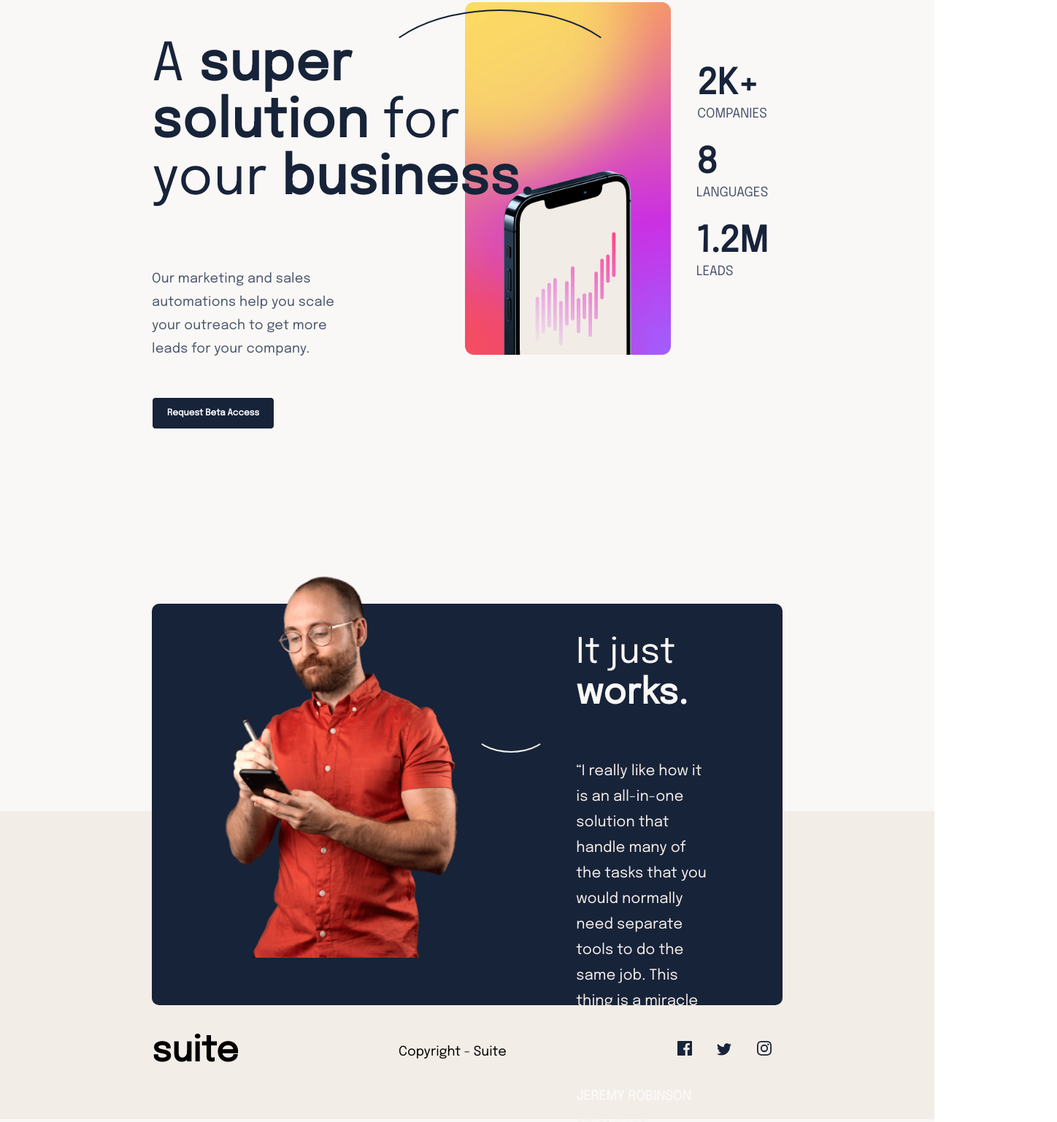
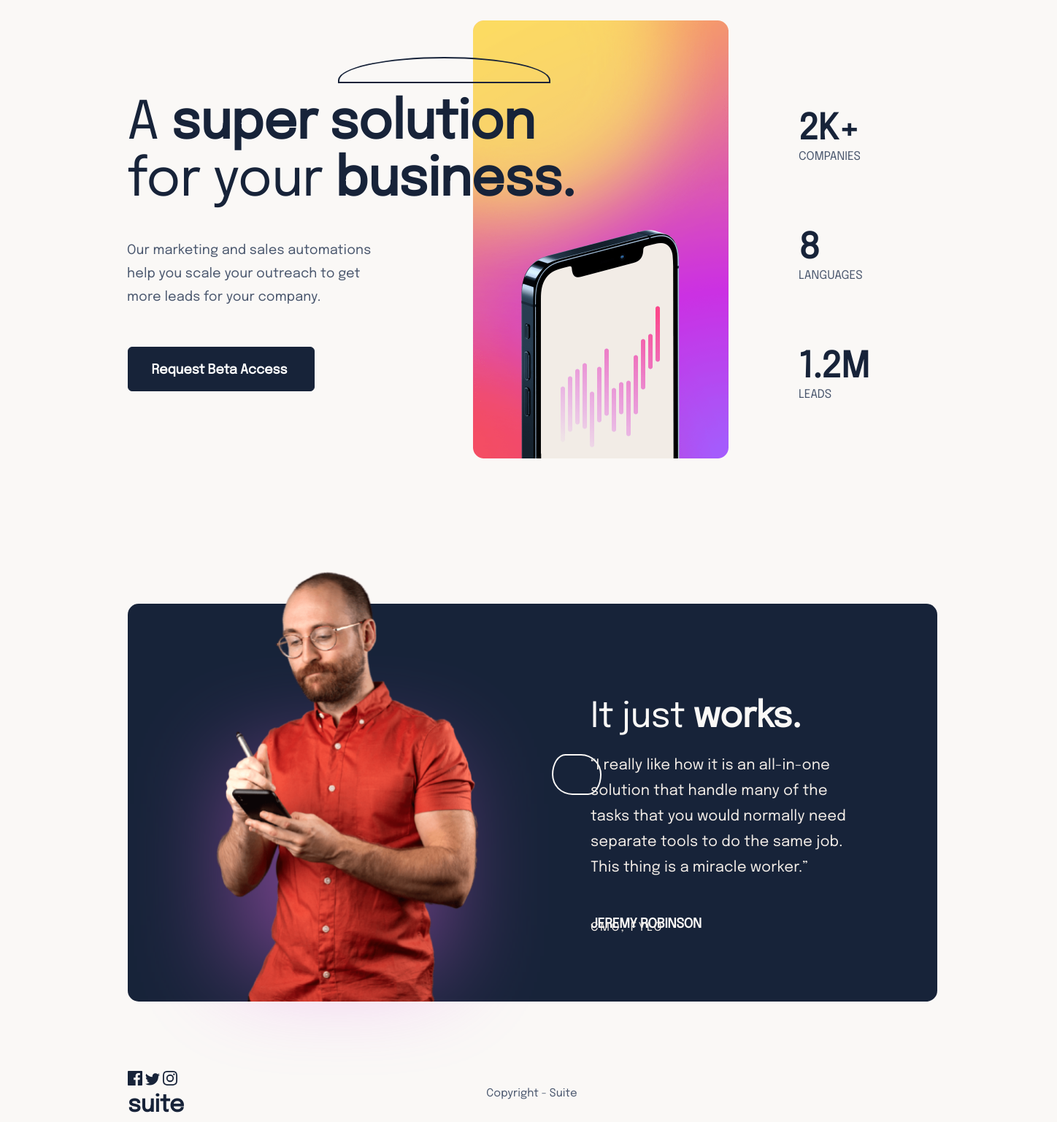
Before and after one commit to atobr/Amalitech-Training, a plain HTML site: page suite-landing-page/starter-code/index.html in a window 1280 px wide. Shown: the part 153-1690 px from the top of the page at 73% size, 1448 px wide, since content can reach past the window. Drawn offline with Linux system fonts and the light colour scheme.

Commit message:
Updated files

```diff
--- a/suite-landing-page/starter-code/index.html
+++ b/suite-landing-page/starter-code/index.html
@@ -20,12 +20,13 @@
     <!-- <div class="top-tablet"> -->
       <div id="symbol-1"></div>
       <!-- <div class="top-left-tablet"> -->
-        <h1>A <strong>super solution</strong> for your <strong>business.</strong></h1>
+
         <div class="top-left">
+          <h1>A <strong>super solution</strong> for your <strong>business.</strong></h1>
           <p class="more">
             Our marketing and sales automations help you scale your outreach to
             get more leads for your company.
-          </p><br>
+          </p>
 
           <div class="bottom request">Request Beta Access</div>
         </div>
@@ -50,27 +51,28 @@
       </p>
 
     </div>
-  </div><br><br>
+  </div>
 
   <div class="base">
     <img class="jeremy" src="assets/image-jeremy-large@2x.png" alt="jeremy">
     <div id="symbol-2"></div>
+    <div class="oval"></div>
     <div class="right-side">
       <h2 id="quote-head">It just <strong>works.</strong></h2>
       <p id="quote">
       “I really like how it is an all-in-one solution that handle many of
       the tasks that you would normally need separate tools to do the same
       job. This thing is a miracle worker.”
-      </p><br>
+      </p>
 
+      <h4>Jeremy Robinson</h4>
       <div id="username">
-        <h4>Jeremy Robinson</h4>
         CMO, Fylo
       </div>
     </div>
   </div>
   <footer>
-    <h3 class="suite">suite</h3>
+    <h3 class="suite2">suite</h3>
     <p>Copyright - Suite</p>
     <section>
       <img class="sites" src="assets/icon-facebook.svg" alt="facebook-logo" title="facebook-logo">
--- a/suite-landing-page/starter-code/styles.css
+++ b/suite-landing-page/starter-code/styles.css
@@ -1,33 +1,71 @@
 body{
+    position: relative;
+    width: 1440px;
+    height: 1716px;
+    background: #FAF8F6;
     font-family: "Epilogue";
-    font-size: 18px;
+    font-style: normal;
+    /* font-size: 18px;
     padding: 20px 200px 20px 200px;
     line-height: 32px;
-    background: linear-gradient(180deg, #faf8f6 75%, #f3ede7 75%);
+    background: linear-gradient(180deg, #faf8f6 75%, #f3ede7 75%); */
 }
 
 header{
-    display: flex;
-    flex-direction: row;
-    justify-content: space-between;
-    align-items: center;
+    position: absolute;
+    width: 1108.85px;
+    height: 56px;
+    left: 166.15px;
+    top: 50px;
 }
 
-.suite{
+.suite1{
     display: flex;
-    font-size: 48px;
+    /* font-size: 48px; */
     font-weight: bold;
-    justify-content: flex-start;
+    /* justify-content: flex-start; */
+    position: absolute;
+    width: 78.41px;
+    height: 24.8px;
+    left: 166.15px;
+    top: 62.58px;
+}
+.suite2{
+    position: absolute;
+    height: 32px;
+    left: 0%;
+    right: 92.7%;
+    top: calc(50% - 32px/2);
+
+    font-family: 'Epilogue';
+    font-style: normal;
+    font-weight: 700;
+    font-size: 32px;
+    line-height: 32px;
+    /* identical to box height, or 100% */
+
+    letter-spacing: -0.444444px;
+
+    /* Dark Blue */
+
+    color: #172339;
 }
 
 .request{
-    font-weight: bold;
-    font-size: 12px;
-    display: flex;
-    justify-content: flex-end;
-    border: 1px solid;
-    padding: 2px 10px 2px 10px;
-    border-radius: 5px;
+    box-sizing: border-box;
+    border: 1px solid #172339;
+    border-radius: 6px;
+    position: absolute;
+    height: 56px;
+    width: 219px;
+    right: 0px;
+    top: 0px;
+    padding: 12px 24.5px 12px 23.5px;
+    font-weight: 700;
+    font-size: 16px;
+    line-height: 32px;
+    letter-spacing: -0.16px;
+    color: #172339;
 }
 
 .request:hover{
@@ -36,28 +74,37 @@ header{
 }
 
 #symbol-1{
-    width: 350px;
-    height: 100px;
+    /* width: 350px; */
+    /* height: 100px; */
+    /* border: solid 2px #172339; */
+    /* border-radius: 50%/100px 100px 0 0; */
+    /* grid-column: 1/3; */
+    /* grid-row-start: 1; */
+    /* position: relative; */
+    /* left: 300px; */
+    /* top: 10px; */
+    z-index: 4;
+    position: absolute;
+    width: 287px;
+    height: 32px;
+    left: 455px;
+    top: 222.68px;
+    border-color: #172339 transparent transparent transparent;
     border: solid 2px #172339;
-    border-color: #172339 transparent transparent transparent;
-    border-radius: 50%/100px 100px 0 0;
-    grid-column: 1/3;
-    grid-row-start: 1;
-    position: relative;
-    left: 300px;
-    top: 10px;
-    z-index: 4;
+    border-radius: 50%/32px 32px 0 0;
 }
 
 .bottom{
-    display: flex;
-    justify-content: flex-start;
     background-color: #172339;
     color: white;
-    height: max-content;
-    width: max-content;
-    padding: 5px 20px 5px 20px;
-    grid-column: 1/3;
+    position: absolute;
+    width: 256px;
+    height: 61px;
+    left: 166.5px;
+    top: 620px;
+    padding: 15px 31px 14px 32px;
+    letter-spacing: -0.18px;
+    font-size: 18px;
 }
 
 .bottom:hover{
@@ -65,15 +112,17 @@ header{
 }
 
 h1{
+    z-index: 3;
+    position: absolute;
+    width: 635px;
+    height: 156px;
+    left: 166px;
+    top: 276px;
+    margin: 0;
+    font-weight: 400;
     font-size: 72px;
-    font-weight: lighter;
-    grid-column: 1/3;
-    grid-row-start: 1;
-    z-index: 3;
-    letter-spacing: 1px;
     line-height: 78px;
-    padding-right: 70px;
-    width: 80%;
+    letter-spacing: -1px;
     color: #172339;
 }
 
@@ -81,133 +130,292 @@ h2{
     font-weight: lighter;
 }
 
-.top{
-    display: grid;
-    grid-template-columns: 3fr 2fr 1fr;
-    grid-template-rows: repeat(auto-fit,3);
-    grid-gap: 15px;
-    padding-bottom: 150px;
-}
+ /* .top{ */
+    /* display: grid; */
+    /* grid-template-columns: 3fr 2fr 1fr; */
+    /* grid-template-rows: repeat(auto-fit,3); */
+    /* grid-gap: 15px; */
+/* }  */
+
 .top-left{
-    display: flex;
-    flex-direction: column;
-    grid-row: 2/4;
-    z-index: 4;
+    position: absolute;
+    width: 635px;
+    height: 405px;
 }
 
 .details{
-    display: flex;
-    flex-direction: column;
-    grid-column: 3/4;
-    justify-content: center;
-    align-items: center;
-    grid-row: 1/3;
     text-transform: uppercase;
     color: #49566d;
+    position: absolute;
+    width: 190px;
+    height: 375px;
+    left: 1086px;
+    top: 279px;
+}
+
+.details p{
+    margin-bottom: 90px;
 }
 
 .info{
-    font-weight: bold;
+    padding-bottom: 146px;
+    box-sizing: border-box;
+    width: 190px;
+    height: 56px;
+    letter-spacing: -0.5px;
+    font-weight: 700;
     font-size: 48px;
+    line-height: 56px;
     color: #172339;
 }
 
 .hero{
-    width: 22vw;
-    grid-column: 2/3;
-    grid-row: 1/3;
-    z-index: 2;
+    position: absolute;
+    width: 350px;
+    height: 600px;
+    left: 640px;
+    top: 173px;
 }
 
 .more{
-    grid-column: 1/2;
-    letter-spacing: 0.2px;
+    position: absolute;
+    width: 350px;
+    height: 96px;
+    left: 166px;
+    top: 472px;
+    margin: 0;
+    font-weight: 400;
+    font-size: 18px;
     line-height: 32px;
-    width: 70%;
-    text-align: left;
-    color: #49566d;
+    letter-spacing: 0.1px;
+    color: #49566D;
 }
 
 .base{
-    display: grid;
-    grid-template-columns: 2fr 1fr 2fr;
-    grid-template-rows: auto;
-    background-color: #172339;
     color: white;
-    border-radius: 10px;
     z-index: 2;
-    height: 550px;
-    overflow-y: visible;
+    position: absolute;
+    width: 1109px;
+    height: 545px;
+    left: 167px;
+    top: 972.44px;
+    background: #172339;
+    border-radius: 15px;
 }
 
 #symbol-2{
-    width: 100px;
-    height: 100px;
+    /* width: 100px;
+    height: 100px; */
     border: solid 2px #f3ede7;
     border-color:  transparent transparent #f3ede7 transparent;
-    border-radius: 50%/30px;
-    position: relative;
-    top: 100px;
+    border-radius: 52px 50%/52px;
+    /* position: relative;
+    top: 100px;   */
+
+    position: absolute;
+    width: 64.05px;
+    height: 52px;
+    left: 581.25px;
+    top: 205.71px;
+
+    border: 2px solid #FAF8F6;
+    transform: matrix(-1, 0, 0, 1, 0, 0);
 }
 
 #quote{
+    /* font-size: 20px;
+    line-height: 35px;
+    padding-right: 100px;
+    color: #f3ede7; */
+
+    position: absolute;
+    left: 0%;
+    right: 0%;
+    top: 26.02%;
+    bottom: 26.56%;
+
+    /* Quote */
+
+    font-family: 'Epilogue';
+    font-style: normal;
+    font-weight: 400;
     font-size: 20px;
     line-height: 35px;
-    padding-right: 100px;
-    color: #f3ede7;
+    /* or 175% */
+
+    letter-spacing: 0.1px;
+
+    /* Cream */
+
+    color: #F3EDE7;
 }
 
 footer{
-    display: flex;
-    flex-direction: row;
-    justify-content: space-between;
-    align-items: center;
+    /* display: flex; */
+    /* flex-direction: row; */
+    /* justify-content: space-between; */
+    /* align-items: center; */
+    position: absolute;
+    width: 1109px;
+    height: 32px;
+    left: 167px;
+    top: 1612px;
 }
-.sites{
+
+footer p{
+    position: absolute;
+    height: 32px;
+    left: 44.27%;
+    right: 44.45%;
+    top: calc(50% - 32px/2);
+
+    /* Footer */
+
+    font-family: 'Epilogue';
+    font-style: normal;
+    font-weight: 400;
+    font-size: 15px;
+    line-height: 32px;
+    /* identical to box height, or 213% */
+
+    text-align: center;
+    letter-spacing: 0.0833333px;
+
+    /* Grey */
+
+    color: #49566D;
+}
+
+/* .sites{
     padding: 15px;
-}
+} */
 .sites:hover{
     opacity: 0.5;
 }
 
 .jeremy{
-    grid-column: 1/2;
+    /* grid-column: 1/2;
     grid-row: 1/3;
     width: 25vw;
-    height: auto;
+    height: auto; */
     z-index: 99;
-    padding: 0px 20px 0px 100px;
+    /* padding: 0px 20px 0px 100px;
     position: relative;
-    bottom: 38px;
+    bottom: 38px; */
+
+    position: absolute;
+    width: 359.81px;
+    height: 589.56px;
+    left: 121.49px;
+    top: -44.56px;
+}
+
+.oval{
+    position: absolute;
+    width: 294px;
+    height: 294px;
+    left: 142px;
+    top: 210px;
+
+    background: #DB65E2;
+    mix-blend-mode: normal;
+    opacity: 0.48;
+    filter: blur(67.957px);
 }
 
 .right-side{
-    display: flex;
+    /* display: flex;
     flex-direction: column;
     text-align: left;
     align-items: stretch;
-    padding-bottom: 50px;
+    padding-bottom: 50px; */
+
+    position: absolute;
+    width: 350px;
+    height: 369px;
+    left: 634px;
+    top: 88px;
 }
 
 #quote-head{
+    /* font-size: 48px;
+    line-height: 56px;
+    letter-spacing: 0.5px;
+    color: #faf8f6; */
+
+    position: absolute;
+    height: 56px;
+    left: 0%;
+    right: 14.57%;
+    top: calc(50% - 56px/2 - 156.5px);
+
+    font-family: 'Epilogue';
+    font-style: normal;
+    font-weight: 400;
     font-size: 48px;
     line-height: 56px;
-    letter-spacing: 0.5px;
-    color: #faf8f6;
+    /* identical to box height, or 117% */
+
+    letter-spacing: -0.5px;
+
+    color: #FAF8F6;
 }
 
 #username{
     text-transform: uppercase;
-    line-height: 5px;
+    /* line-height: 5px;
     font-size: 16px;
     letter-spacing: 2.5px;
-    color: #f3ede7;
+    color: #f3ede7; */
+
+    position: absolute;
+    left: 0%;
+    right: 45.71%;
+    top: 92.95%;
+    bottom: 0%;
+
+    /* Heading S */
+
+    font-family: 'Epilogue';
+    font-style: normal;
+    font-weight: 400;
+    font-size: 16px;
+    line-height: 26px;
+    /* identical to box height, or 162% */
+
+    letter-spacing: 2.5px;
+
+    /* Cream */
+
+    color: #F3EDE7;
 }
 
 h4{
+    /* font-size: 18px;
+    letter-spacing: 0.2px;
+    color: #faf8f6; */
+
+    text-transform: uppercase;
+    position: absolute;
+    height: 32px;
+    left: 0%;
+    right: 52.86%;
+    top: calc(50% - 32px/2 + 142.5px);
+
+    /* Heading M */
+
+    font-family: 'Epilogue';
+    font-style: normal;
+    font-weight: 700;
     font-size: 18px;
-    letter-spacing: 0.2px;
-    color: #faf8f6;
+    line-height: 32px;
+    /* identical to box height, or 178% */
+
+    letter-spacing: -0.18px;
+
+    /* Cream White */
+
+    color: #FAF8F6;
 }
 
 /* tablet screen code */
```
